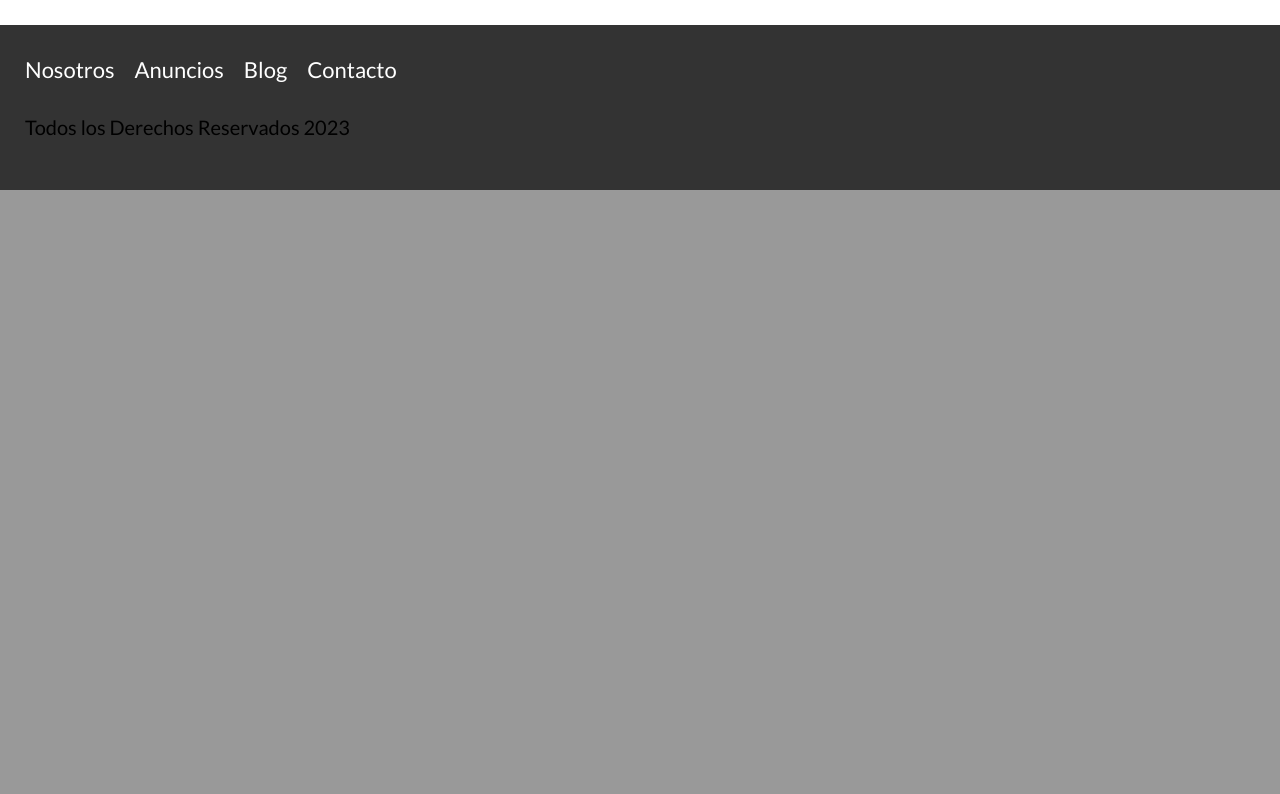
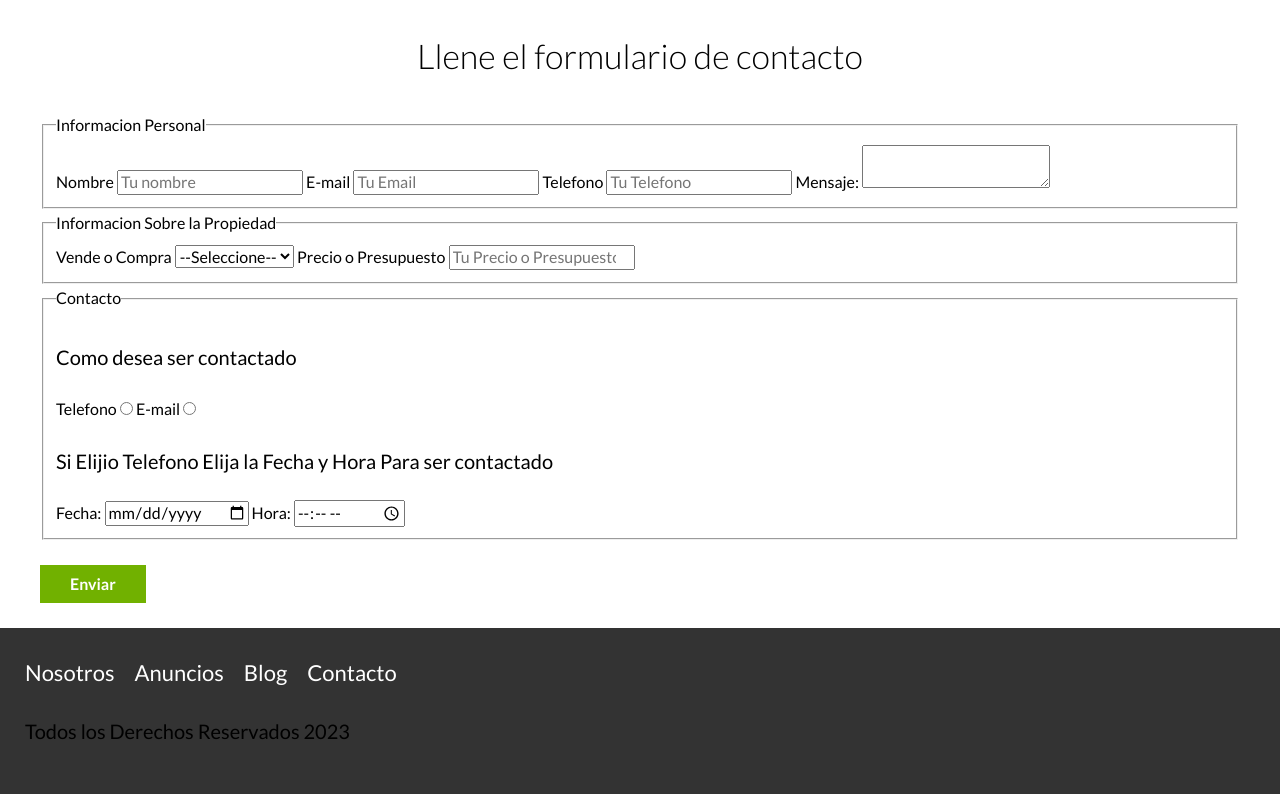
Before and after one commit to patxiarana/BIENES-RAICES, a PHP site: page /contacto.html in a window 1280 px wide. Shown: the part 1138-1932 px from the top of the page. Before the commit the page ends 1328 px from the top, so only its background shows below. Run offline with PHP 8.4, Linux system fonts and the light colour scheme.

Commit message:
form contacto terminado, faltan estilos

```diff
--- a/bienesraices_inicio/contacto.html
+++ b/bienesraices_inicio/contacto.html
@@ -31,7 +31,65 @@
         <source srcset="build/img/destacada3.jpg" type="image/jpeg">
         <img src="build/img/destacada3.jpg" alt="imagen contacto" loading="lazy">
      </picture>
+     <h2>Llene el formulario de contacto</h2>
+     <form  class="formulario" action="">
+    <fieldset>
+        <legend>Informacion Personal</legend>
+        <label for="nombre">Nombre</label>
+        <input type="text" placeholder="Tu nombre" id="nombre">
 
+        <label for="email">E-mail</label>
+        <input type="email" placeholder="Tu Email" id="email">
+
+
+        <label for="telefono">Telefono</label>
+        <input type="tel" placeholder="Tu Telefono" id="telefono">
+
+        <label for="mensaje">Mensaje:</label>
+         <textarea id="mensaje"></textarea>
+
+        </fieldset>
+
+        <fieldset>
+            <legend>Informacion Sobre la Propiedad</legend>
+            <label for="opciones">Vende o Compra</label>
+            <select id="opciones">
+                 <option value="" disabled selected>--Seleccione--</option>
+                <option value="Compra">Compra</option>
+                <option value="Vende">Vende</option>
+            </select>
+
+
+        <label for="presupuesto">Precio o Presupuesto</label>
+        <input type="number" placeholder="Tu Precio o Presupuesto" id="presupuesto">
+
+        </fieldset>
+        <fieldset>
+            <legend>Contacto</legend>
+
+            <p>Como desea ser contactado</p>
+
+            <div class="form-contacto">
+                <label for="contactar-telefono">Telefono</label>
+                <input name="contacto" type="radio" value="telefono" id="contactar-telefono">
+
+                <label for="contactar-email">E-mail</label>
+                <input  name="contacto"  type="radio" value="email" id="contactar-email">
+            </div>
+
+            <p>Si Elijio Telefono Elija la Fecha y Hora Para ser contactado</p>
+
+
+        <label for="Fecha">Fecha:</label>
+        <input type="date" id="Fecha">
+
+        <label for="hora">Hora:</label>
+        <input type="time" id="hora" min="09:00" max="18:00">
+
+            </fieldset>
+
+            <input type="submit" value="Enviar" class="boton-verde">
+     </form>
     </main>
 
 
--- a/bienesraices_inicio/src/scss/base/_mixins.scss
+++ b/bienesraices_inicio/src/scss/base/_mixins.scss
@@ -31,8 +31,10 @@
     text-align: center;
     margin-top: $separacion / 2;
     display: $display;
+    border:none ;
 
     &:hover {
         background-color: darken($bgcolor, 5);
+        cursor:pointer;
     }
 }
```
Also changed, not shown: bienesraices_inicio/build/css/app.css, 1 other file.
